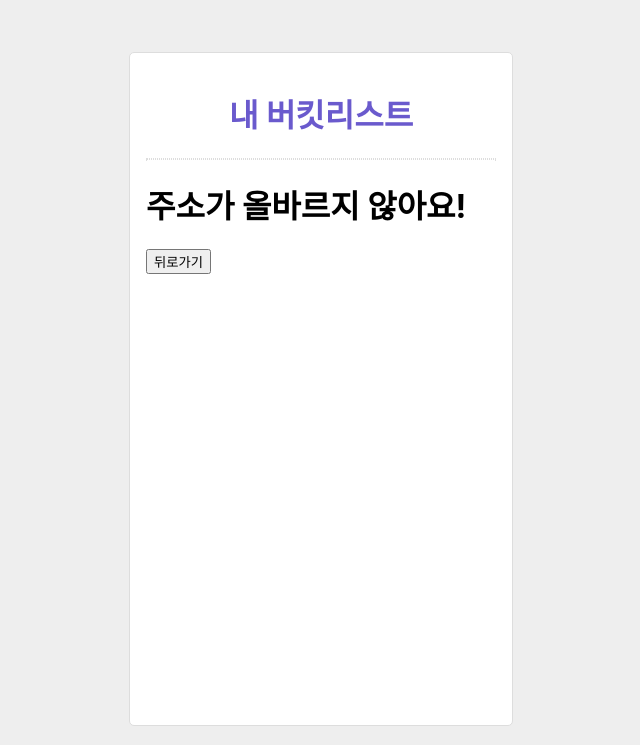
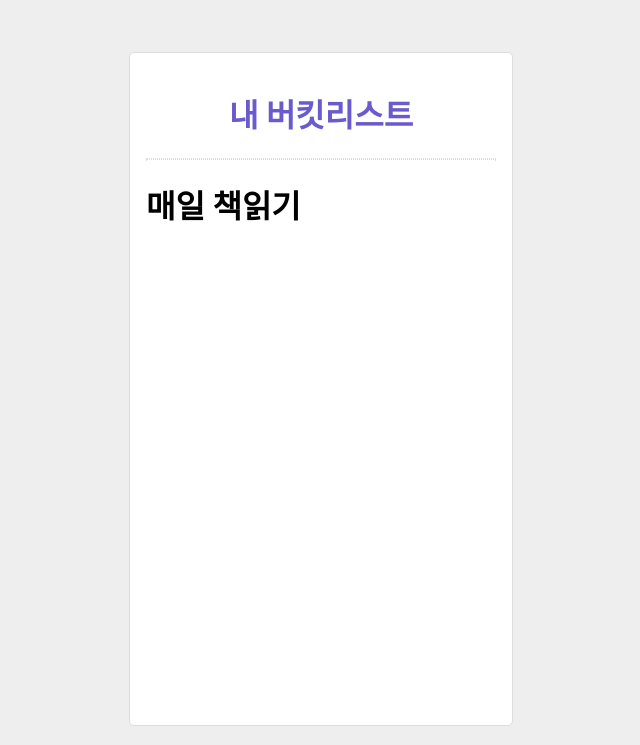
Before and after one commit to youswim/react-bucket-list-ex, a React (Create React App) app: page /detail/1 in a window 1280 px wide. Shown: the top 745 px of the page, without its empty margins (319-959 px from the left). Built offline with nearby package versions, Linux system fonts and the light colour scheme.

Commit message:
feat: 상세 페이지에 버킷리스트 이름 출력

```diff
--- a/src/App.js
+++ b/src/App.js
@@ -66,7 +66,8 @@
           {/* <컴포넌트 명 [props 명]={넘겨줄 것(리스트, 문자열, 숫자, ...)}/> */}
           <Routes>
             <Route path="/" element={<BucketList list={this.props.bucket_list} />}/>
-            <Route path="/detail" element={<Detail/>} />
+            {/* 아래는 상세 페이지 + 상품 index를 라우팅하기 위한 url path 정의 및 컴포넌트 연결*/}
+            <Route path="/detail/:index" element={<Detail/>} />
             <Route path="*" element={<NotFound/>}/>
           </Routes>
         </MyContainer>
--- a/src/BucketList.js
+++ b/src/BucketList.js
@@ -21,8 +21,8 @@
   const my_lists = props.list;
   const navigate = useNavigate();
 
-  const navigateToDetail = () => {
-    navigate("/detail");
+  const navigateToDetail = (index) => {
+    navigate("/detail/" + index);
   }
   console.log(props);
   // 컴포넌트가 뿌려줄 ui 요소(리엑트 엘리먼트라고 불러요.)를 반환해줍니다.
@@ -36,7 +36,7 @@
           // 콘솔을 확인해봅시다 :)
           console.log(list);
           return (
-            <MyListItem onClick={navigateToDetail}>
+            <MyListItem onClick={()=>navigateToDetail(index)}>
               {list}
             </MyListItem>
           );
--- a/src/Detail.js
+++ b/src/Detail.js
@@ -1,7 +1,16 @@
 import React from "react"
+import { useParams } from "react-router-dom";
+import { useSelector, useDispatch } from "react-redux";
 
 const Detail = (props) => {
-    return <h1>상세 페이지입니다</h1>;
+    // url 파라미터에 넘겨준 index를 받아오는 부분
+    const bucket_index = parseInt(useParams().index);
+
+    // 리덕스 스토어에서 데이터를 가져오는 부분
+    const bucket_list = useSelector((state) => state.bucket.list);
+    console.log(bucket_list, props, bucket_index);
+    // bucket_index 번째의 bukcet_list를 반환하는 부분
+    return (<h1>{bucket_list[bucket_index]}</h1>);
 }
 
 export default Detail;
```
